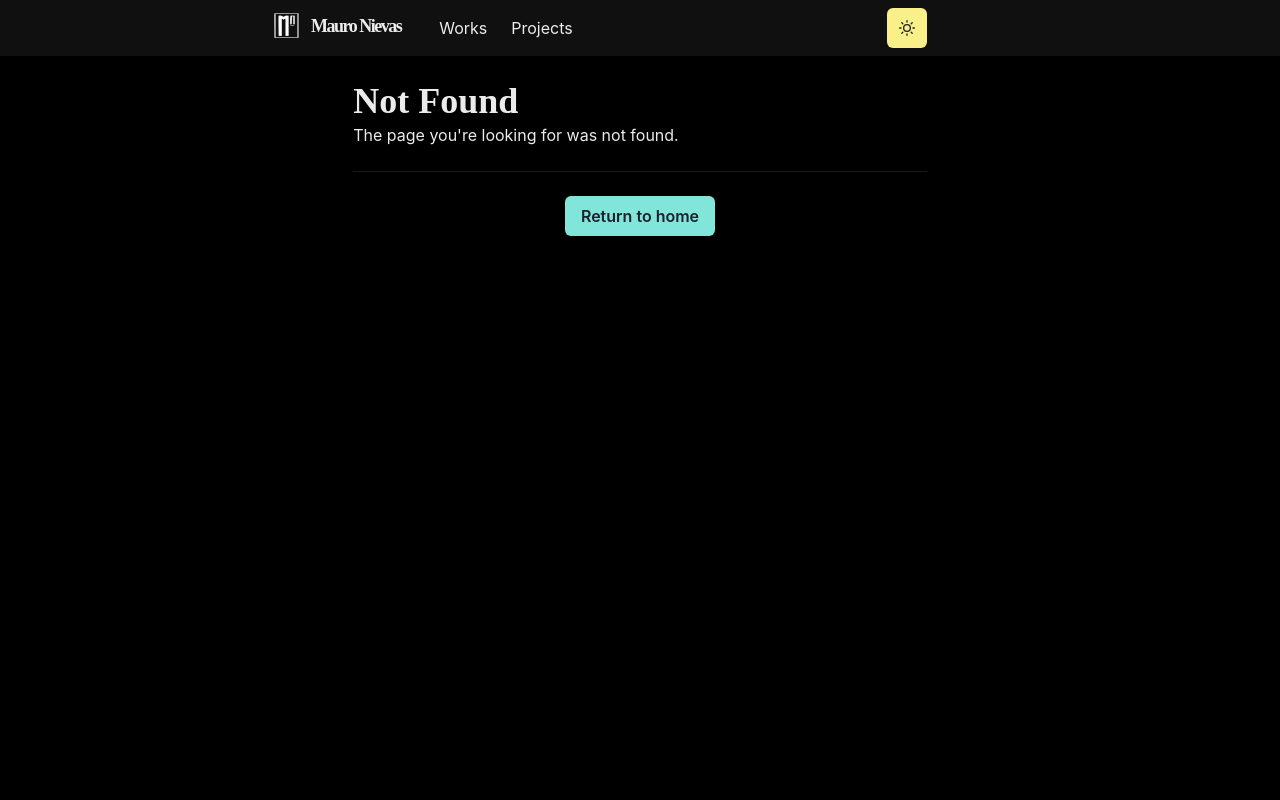
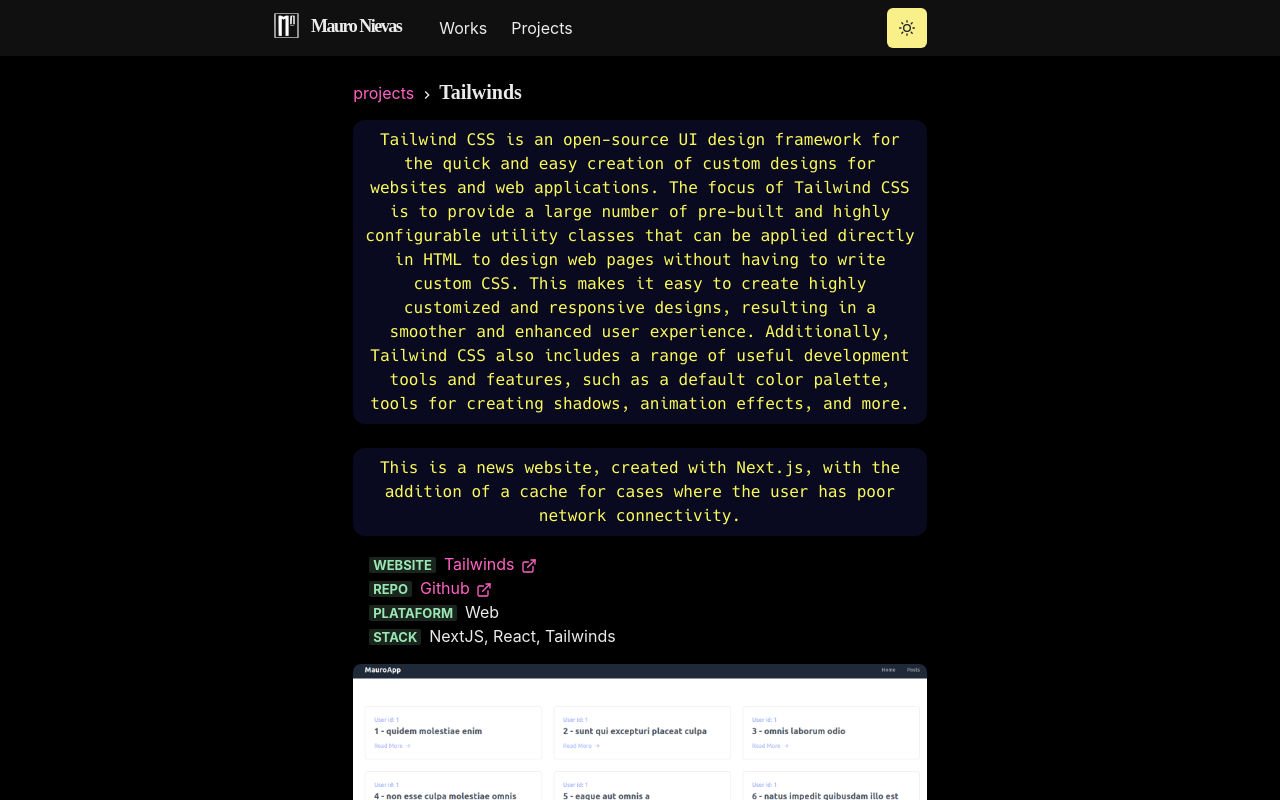
Before and after one commit to nievasdev/portfolio_old, a Next.js app: page /projects/tailwinds in a window 1280 px wide. Before the commit this address had no page. Shown: the top 800 px of the page. Built offline with nearby package versions, Linux system fonts and the light colour scheme.

Commit message:
Add Tailwinds

```diff
--- a/pages/projects.js
+++ b/pages/projects.js
@@ -19,7 +19,7 @@
                         </WorkGridItem>
                     </Section>
                     <Section>
-                        <WorkGridItem id="meteor" title="Tailwind" thumbnail={tailwind} reference={"projects"}>
+                        <WorkGridItem id="tailwinds" title="Tailwinds" thumbnail={tailwind} reference={"projects"}>
                             News website.
                         </WorkGridItem>
                     </Section>
--- a/pages/projects/meteor.js
+++ b/pages/projects/meteor.js
@@ -8,7 +8,7 @@
 import image3 from '../../public/images/MeteorSales.png'
 import image4 from '../../public/images/MeteorLogin.png'
 
-const Work = () => {
+const Project = () => {
     return (
         <Layout title="Novatech">
             <Container>
@@ -47,4 +47,4 @@
     )
 }
 
-export default Work
+export default Project
--- /dev/null
+++ b/pages/projects/tailwinds.js
@@ -0,0 +1,54 @@
+import { Container, Link, List, ListItem } from '@chakra-ui/react'
+import { ExternalLinkIcon } from '@chakra-ui/icons'
+import { Title, Meta, WorkImage } from '../../components/work'
+import P from '../../components/paragraph'
+import Layout from '../../components/layouts/article'
+import image1 from '../../public/images/TailwindHome.png'
+import image2 from '../../public/images/TailwindPosts.png'
+
+const Project = () => {
+    return (
+        <Layout title="Novatech">
+            <Container>
+                <Title reference={"projects"}>
+                    Tailwinds
+                </Title>
+                <P>
+                Tailwind CSS is an open-source UI design framework for the quick and easy creation of custom designs for websites and web applications. The focus of Tailwind CSS is to provide a large number of pre-built and highly configurable utility classes that can be applied directly in HTML to design web pages without having to write custom CSS. This makes it easy to create highly customized and responsive designs, resulting in a smoother and enhanced user experience. Additionally, Tailwind CSS also includes a range of useful development tools and features, such as a default color palette, tools for creating shadows, animation effects, and more.
+                </P>
+                <br/>
+                <P>
+                This is a news website, created with Next.js, with the addition of a cache for cases where the user has poor network connectivity.
+                </P>
+                <List ml={4} my={4}>
+                    <ListItem>
+                        <Meta>
+                            Website
+                        </Meta>
+                        <Link href="https://mauroapp.netlify.app/">
+                         Tailwinds <ExternalLinkIcon mx="2px" />
+                        </Link>
+                    </ListItem>
+                    <ListItem>
+                        <Meta>Repo</Meta>
+                        <Link href='https://github.com/Mauro-js/tailwind' target='_blank'>
+                            Github <ExternalLinkIcon mx="2px" />
+                        </Link>
+                    </ListItem>
+                    <ListItem>
+                        <Meta>Plataform</Meta>
+                        <span>Web</span>
+                    </ListItem>
+                    <ListItem>
+                        <Meta>Stack</Meta>
+                        <span>NextJS, React, Tailwinds</span>
+                    </ListItem>
+                </List>
+                <WorkImage src={image1.src} alt="Meteor" />
+                <WorkImage src={image2.src} alt="Meteor2" />
+            </Container>
+        </Layout>
+    )
+}
+
+export default Project
```
Also changed, not shown: public/images/TailwindHome.png (added), public/images/TailwindPosts.png (added).
